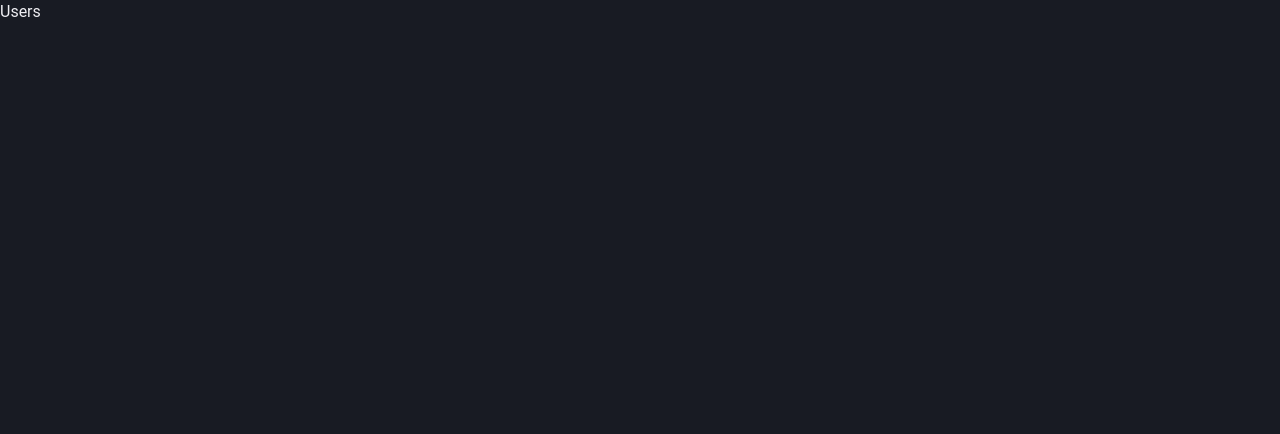
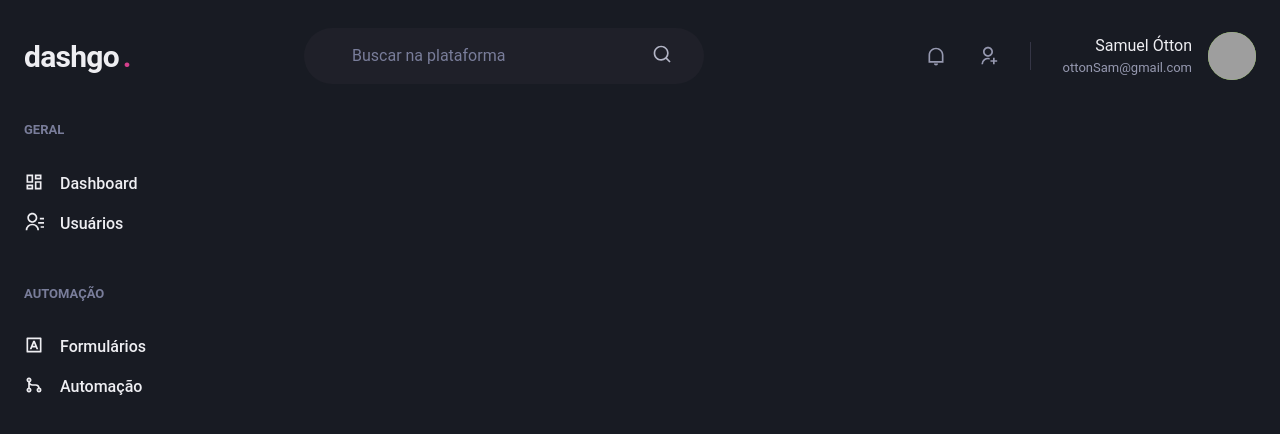
Before and after one commit to ottonSam/ignite-dashgo, a Next.js app: page /users in a window 1280 px wide. Shown: the top 434 px of the page. Built offline with nearby package versions, Linux system fonts and the light colour scheme; grey boxes are pictures that could not be loaded.

Commit message:
Primary structure for user list page

```diff
--- a/src/pages/users/index.tsx
+++ b/src/pages/users/index.tsx
@@ -1,5 +1,23 @@
+import { Box, Flex } from "@chakra-ui/react";
+import { Sidebar } from "../../components/Form/Sidebar";
+import { Header } from "../../components/Header";
+
 export default function userList() {
   return (
-    <h1>Users</h1>
+    <Box>
+      <Header />
+
+      <Flex
+        w="100%"
+        my="6"
+        maxWidth={1480}
+        mx="auto"
+        px="6"
+      >
+        <Sidebar />
+
+
+      </Flex>
+    </Box>
   );
 }
```
